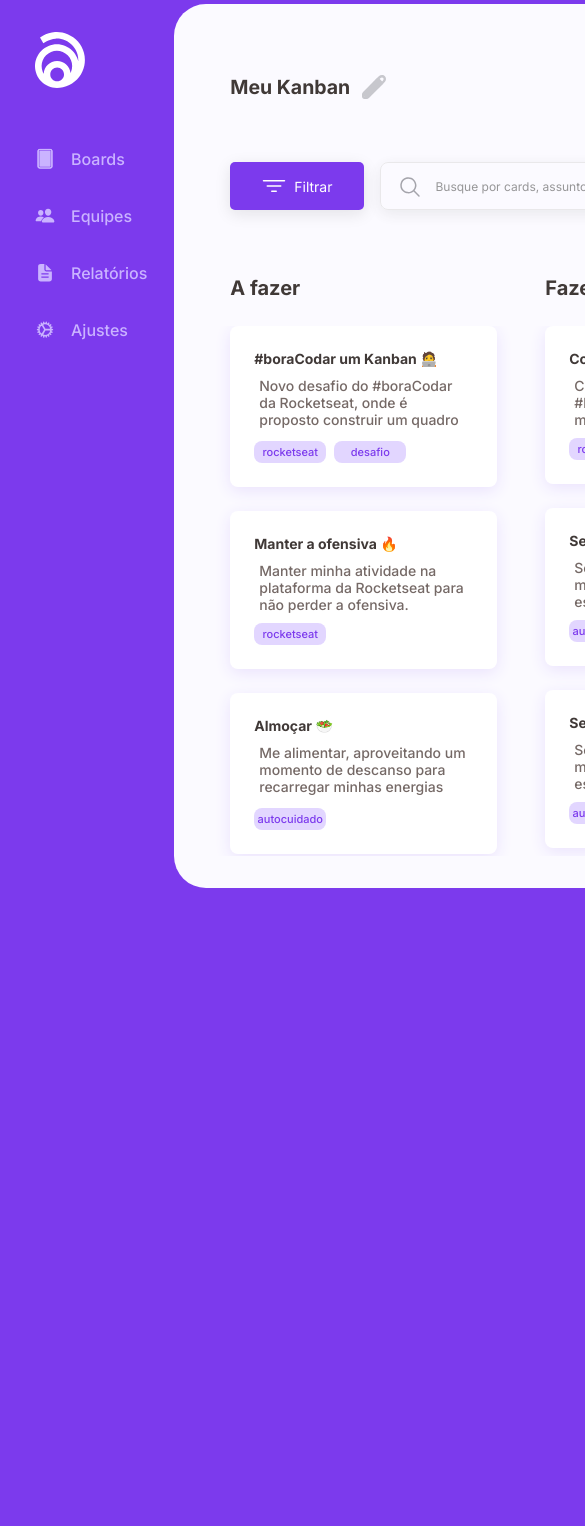
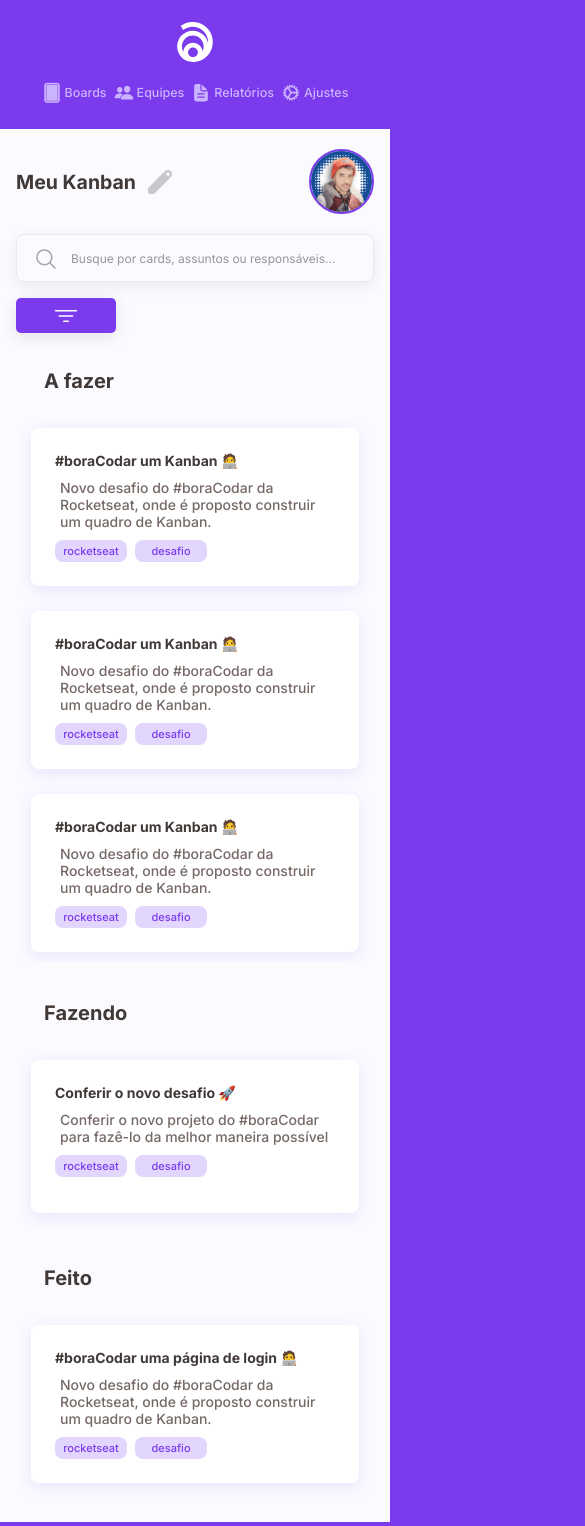
Before and after one commit to A1exLima/-boraCodar-desafio-12-Kanban, a website with bundled scripts: page index.html in a window 390 px wide. Shown: the top 1526 px of the page, 585 px wide, since content can reach past the window. Before the commit the page ends 892 px from the top, so only its background shows below. Built offline with nearby package versions, Linux system fonts and the light colour scheme.

Commit message:
Drop and drag cards in java script and screen responsiveness

```diff
--- a/index.html
+++ b/index.html
@@ -14,6 +14,7 @@
       href="https://fonts.googleapis.com/css2?family=Inter:wght@400;500;700&display=swap"
       rel="stylesheet"
     />
+    <script src="./public/javaScript/main.js" type="module" defer></script>
   </head>
   <body>
     <div class="app">
@@ -194,10 +195,12 @@
         </form>
 
         <div class="content-kanban">
+
+
           <section class="to-do">
             <h2>A fazer</h2>
-            <div class="card-scrollbar">
-              <div class="card">
+            <div class="dropzone">
+              <div class="card" draggable="true">
                 <h3>#boraCodar um Kanban 🧑‍💻</h3>
                 <p>
                   Novo desafio do #boraCodar da Rocketseat, onde é proposto
@@ -208,27 +211,8 @@
                   <span>desafio</span>
                 </div>
               </div>
-              <div class="card">
-                <h3>Manter a ofensiva 🔥</h3>
-                <p>
-                  Manter minha atividade na plataforma da Rocketseat para não
-                  perder a ofensiva.
-                </p>
-                <div class="tag-card">
-                  <span>rocketseat</span>
-                </div>
-              </div>
-              <div class="card">
-                <h3>Almoçar 🥗</h3>
-                <p>
-                  Me alimentar, aproveitando um momento de descanso para
-                  recarregar minhas energias durante o almoço.
-                </p>
-                <div class="tag-card">
-                  <span>autocuidado</span>
-                </div>
-              </div>
-              <div class="card">
+
+              <div class="card" draggable="true">
                 <h3>#boraCodar um Kanban 🧑‍💻</h3>
                 <p>
                   Novo desafio do #boraCodar da Rocketseat, onde é proposto
@@ -239,114 +223,9 @@
                   <span>desafio</span>
                 </div>
               </div>
-              <div class="card">
-                <h3>Manter a ofensiva 🔥</h3>
-                <p>
-                  Manter minha atividade na plataforma da Rocketseat para não
-                  perder a ofensiva.
-                </p>
-                <div class="tag-card">
-                  <span>rocketseat</span>
-                </div>
-              </div>
-              <div class="card">
-                <h3>Almoçar 🥗</h3>
-                <p>
-                  Me alimentar, aproveitando um momento de descanso para
-                  recarregar minhas energias durante o almoço.
-                </p>
-                <div class="tag-card">
-                  <span>autocuidado</span>
-                </div>
-              </div>
-            </div>
-          </section>
 
-          <section class="doing">
-            <h2>Fazendo</h2>
-            <div class="card-scrollbar">
-              <div class="card">
-                <h3>Conferir o novo desafio 🚀</h3>
-                <p>
-                  Conferir o novo projeto do #boraCodar para fazê-lo da melhor
-                  maneira possível
-                </p>
-                <div class="tag-card">
-                  <span>rocketseat</span>
-                  <span>desafio</span>
-                </div>
-              </div>
-              <div class="card">
-                <h3>Ser incrível 😎</h3>
-                <p>
-                  Sempre me lembrar de manter minha autenticidade e espalhar
-                  amor
-                </p>
-                <div class="tag-card">
-                  <span>autocuidado</span>
-                </div>
-              </div>
-              <div class="card">
-                <h3>Ser incrível 😎</h3>
-                <p>
-                  Sempre me lembrar de manter minha autenticidade e espalhar
-                  amor
-                </p>
-                <div class="tag-card">
-                  <span>autocuidado</span>
-                </div>
-              </div>
-              <div class="card">
-                <h3>Ser incrível 😎</h3>
-                <p>
-                  Sempre me lembrar de manter minha autenticidade e espalhar
-                  amor
-                </p>
-                <div class="tag-card">
-                  <span>autocuidado</span>
-                </div>
-              </div>
-            </div>
-          </section>
-
-          <section class="done">
-            <h2>Feito</h2>
-            <div class="card-scrollbar">
-              <div class="card">
-                <h3>#boraCodar uma página de login 🧑‍💻</h3>
-                <p>
-                  Novo desafio do #boraCodar da Rocketseat, onde é proposto
-                  construir um quadro de Kanban.
-                </p>
-                <div class="tag-card">
-                  <span>rocketseat</span>
-                  <span>desafio</span>
-                </div>
-              </div>
-              <div class="card">
-                <h3>#boraCodar uma página de login 🧑‍💻</h3>
-                <p>
-                  Novo desafio do #boraCodar da Rocketseat, onde é proposto
-                  construir um quadro de Kanban.
-                </p>
-                <div class="tag-card">
-                  <span>rocketseat</span>
-                  <span>desafio</span>
-                </div>
-              </div>
-              <div class="card">
-                <h3>#boraCodar uma página de clima 🧑‍💻</h3>
-                <p>
-                  Novo desafio do #boraCodar da Rocketseat, onde é proposto
-                  construir um quadro de Kanban.
-                </p>
-                <div class="tag-card">
-                  <span>rocketseat</span>
-                  <span>desafio</span>
-                </div>
-              </div>
-              <div class="card">
-                <h3>#boraCodar um conversor 🧑‍💻</h3>
+              <div class="card" draggable="true">
+                <h3>#boraCodar um Kanban 🧑‍💻</h3>
                 <p>
                   Novo desafio do #boraCodar da Rocketseat, onde é proposto
                   construir um quadro de Kanban.
@@ -358,6 +237,42 @@
               </div>
             </div>
           </section>
+
+          <section class="doing">
+            <h2>Fazendo</h2>
+            <div class="dropzone">
+              <div class="card" draggable="true">
+                <h3>Conferir o novo desafio 🚀</h3>
+                <p>
+                  Conferir o novo projeto do #boraCodar para fazê-lo da melhor
+                  maneira possível
+                </p>
+                <div class="tag-card">
+                  <span>rocketseat</span>
+                  <span>desafio</span>
+                </div>
+              </div>
+            </div>
+          </section>
+
+          <section class="done">
+            <h2>Feito</h2>
+            <div class="dropzone">
+              <div class="card" draggable="true">
+                <h3>#boraCodar uma página de login 🧑‍💻</h3>
+                <p>
+                  Novo desafio do #boraCodar da Rocketseat, onde é proposto
+                  construir um quadro de Kanban.
+                </p>
+                <div class="tag-card">
+                  <span>rocketseat</span>
+                  <span>desafio</span>
+                </div>
+              </div>
+            </div>
+          </section>
+
+
         </div>
       </main>
     </div>
--- /dev/null
+++ b/public/javaScript/logicDrag.js
@@ -0,0 +1,45 @@
+export class Card {
+  constructor(card, dropzones) {
+    this.dropzones = dropzones
+    this.card = card
+
+    this.card.addEventListener("dragstart", this.dragstart.bind(this)) //disparado quando o arrasto começa"
+    this.card.addEventListener("dragend", this.dragend.bind(this)) //Disparado quando o arrasto para!
+  }
+
+  dragstart() {
+    this.dropzones.forEach((dropzone) => {
+      dropzone.classList.add("hightlight")
+    })
+
+    this.card.classList.add("is-dragging")
+  }
+
+  dragend() {
+    this.dropzones.forEach((dropzone) => {
+      dropzone.classList.remove("hightlight")
+    })
+
+    this.card.classList.remove("is-dragging")
+  }
+}
+//-----------------------------------------------------------------
+export class Dropzones {
+  constructor(dropzone) {
+    this.dropzone = dropzone
+
+    this.dropzone.addEventListener("dragover", this.dragover.bind(this)) //Quando o elemento está sendo arrastado sobre outro elemento
+    this.dropzone.addEventListener("dragleave", this.dragleave.bind(this)) //Quando o mouse sai dos limites de um elemento
+  }
+
+  dragover() {
+    this.dropzone.classList.add("over")
+
+    const cardBeingDragged = document.querySelector(".is-dragging")
+    this.dropzone.appendChild(cardBeingDragged)
+  }
+
+  dragleave() {
+    this.dropzone.classList.remove("over")
+  }
+}
--- /dev/null
+++ b/public/javaScript/main.js
@@ -0,0 +1,12 @@
+import { Card, Dropzones } from "./logicDrag.js"
+
+const cards = document.querySelectorAll(".card")
+const dropzones = document.querySelectorAll(".dropzone")
+
+cards.forEach((card) => {
+  new Card(card, dropzones)
+})
+
+dropzones.forEach((dropzone) => {
+  new Dropzones(dropzone)
+})
--- a/public/styles/style.css
+++ b/public/styles/style.css
@@ -16,6 +16,7 @@
   --bc-input: #e3e3e3;
   --bc-card: #ffffff;
   --bc-tag: #e2d6ff;
+  --bc-dropzone: #ccbded71;
 
   --ff-nav-main: "Inter", sans-serif;
 
@@ -82,7 +83,7 @@ main {
 }
 
 .content-title-image {
-  padding: 5rem 5.6rem 4.3rem 5.6rem;
+  padding: 4rem 5.6rem 4.3rem 5.6rem;
   display: flex;
   align-items: center;
   justify-content: space-between;
@@ -108,7 +109,7 @@ form {
   display: flex;
   gap: 1.6rem;
   align-items: center;
-  padding: 0 5.8rem 4.2rem 5.6rem;
+  padding: 0 5.8rem 2.2rem 5.6rem;
 }
 
 .button-search {
@@ -156,6 +157,7 @@ form {
   opacity: 0.5;
 }
 
+
 #input-search {
   width: 100%;
   height: 4.8rem;
@@ -179,7 +181,7 @@ form {
 }
 /*-----------------------------------*/
 .content-kanban {
-  padding: 0 3.2rem 3.2rem 3.2rem;
+  padding: 0 3.2rem 2.2rem 3.2rem;
   display: grid;
   grid-template-columns: 1fr 1fr 1fr;
 }
@@ -187,21 +189,28 @@ form {
 h2 {
   width: 100%;
   height: 7.4rem;
-  padding: 2.4rem;
+  padding: 2.4rem 2.4rem 0 2.4rem;
   font-family: var(--ff-nav-main);
   font-weight: 700;
   font-size: 2rem;
   color: var(--fc-titles-main);
 }
 
+.to-do,
+.doing,
+.done {
+  padding-bottom: 4rem;
+  margin: 0.4rem;
+}
+
 .card {
-  margin: 0 2.4rem 2.4rem 2.4rem;
-  min-width: 26.7rem;
+  margin: 0 1.1rem 2.5rem 1.1rem;
   min-height: 15.3rem;
   background: var(--bc-card);
   box-shadow: 0 0.4rem 1.6rem var(--boxsh-color);
   border-radius: 0.8rem;
   padding: 2.4rem;
+  cursor: grab;
 }
 
 .card h3 {
@@ -222,7 +231,7 @@ h2 {
   overflow: auto;
   word-break: break-word;
   margin-bottom: 1rem;
-  padding: 0 .5rem 0 .5rem;
+  padding: 0 0.5rem 0 0.5rem;
 }
 
 .card p::-webkit-scrollbar {
@@ -259,20 +268,118 @@ h2 {
 }
 /*---------------------------------*/
 
-.card-scrollbar {
-  max-height: 53rem;
-  padding: rem 0 1rem 0;
+.dropzone {
+  max-height: 55rem;
+  padding-bottom: 1rem;
   overflow: auto;
+  padding: 2.5rem 0 2.5rem 0;
 }
 
-.card-scrollbar::-webkit-scrollbar {
+.dropzone::-webkit-scrollbar {
   background-color: transparent;
   border-radius: 5rem;
   width: 0.6rem;
 }
 
-.card-scrollbar::-webkit-scrollbar-thumb {
+.dropzone::-webkit-scrollbar-thumb {
   background-color: var(--fc-nav);
   border-radius: 5rem;
 }
 /*---------------------------------*/
+.card,
+.dropzone {
+  transition: 750ms;
+}
+
+.hightlight {
+  min-height: 20.3rem;
+  background-color: #7c3aed0f;
+  border-radius: 1.2rem;
+}
+
+.is-dragging {
+  opacity: 0.5;
+  cursor: move;
+}
+
+.over {
+  background-color: #7c3aed54;
+}
+
+@media (max-width: 930px) {
+  .content-kanban{
+    grid-template-columns: none;
+  }
+
+  form{
+    align-items: flex-start;
+    flex-direction: column-reverse;
+  }
+
+  h2{
+    padding-top: 1rem;
+    height: 5.4rem;
+  }
+
+  .dropzone{
+    padding: 1.5rem 0 1.5rem 0;
+  }
+
+  .to-do, .doing, .done {
+    padding-bottom: 2rem;
+  }
+}
+
+@media (max-width: 500px) {
+
+  .app {
+    grid-template-columns: 1fr;
+  }
+
+  nav {
+    padding: 2.2rem;
+
+    justify-content: space-between;
+    align-items: center;
+    gap: 2rem;
+  }
+
+  nav ul {
+    flex-direction: row;
+    gap: 0.7rem;
+  }
+
+  nav ul li a, nav ul li a svg {
+    gap: 0.3rem;
+    font-size: 1.25rem;
+  }
+
+  .button-search{
+    width: 10rem;
+    height: 3.5rem;
+    font-size: 0;
+    gap: 0
+  }
+
+  main {
+    border-top-left-radius: 0;
+    border-bottom-left-radius: 0;
+  }
+
+  .logo-img{
+    width: 4rem;
+    height: 4rem;
+  }
+
+  .content-title-image {
+    padding: 2rem 1.6rem 2rem 1.6rem;
+  }
+
+  .content-kanban {
+    padding: 0 1.6rem 0 1.6rem;
+  }
+
+  form{
+    padding: 0 1.6rem 2.2rem 1.6rem;
+  }
+}
```
Also changed, not shown: README.md.
